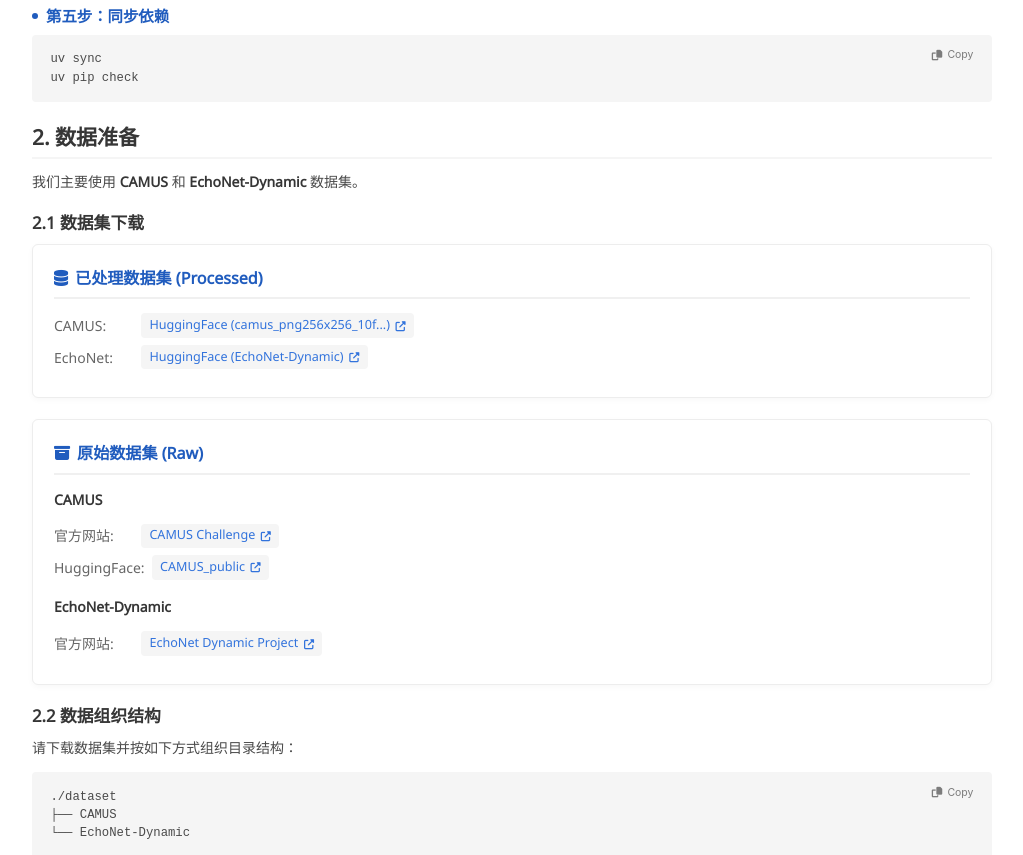
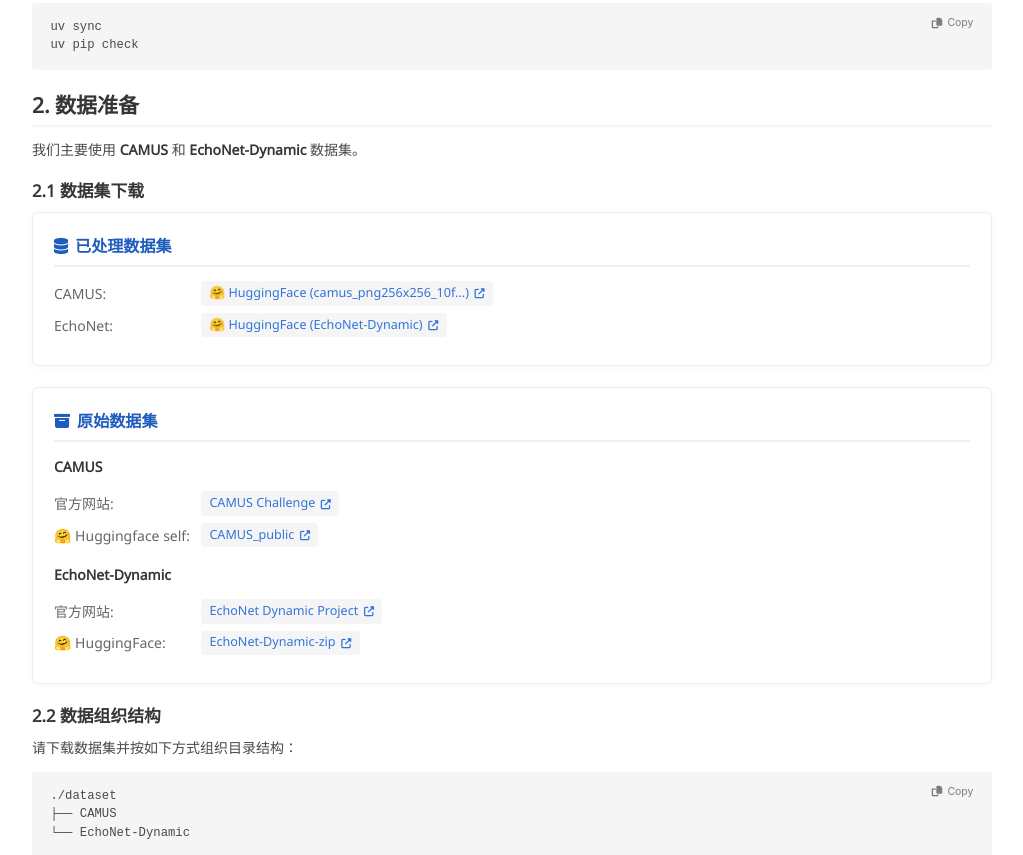
Before and after one commit to mykcs/gdkvm-project-20251210, a plain HTML site: page Reproduction/index.html in a window 1280 px wide. Shown: the part 1251-2106 px from the top of the page, without its empty margins (128-1151 px from the left). Drawn offline with nearby package versions, Linux system fonts and the light colour scheme; some icons are missing; a web font is replaced by a local one.

Commit message:
Update index.html

```diff
--- a/Reproduction/index.html
+++ b/Reproduction/index.html
@@ -154,7 +154,7 @@
     }
     .data-label {
       font-weight: 500;
-      min-width: 80px;
+      min-width: 140px; /* Increased width to accommodate longer labels */
       color: #666;
       margin-right: 0.5rem;
     }
@@ -233,7 +233,6 @@
     </div>
 
     <h3 class="subsection-title">1.3 项目初始化步骤</h3>
-    <p>配置好 uv 后，请按照以下步骤复现环境：</p>
 
     <div class="step-title">第一步：初始化项目与环境</div>
     <p>初始化项目并创建虚拟环境（指定 Python 版本）。<br>
@@ -316,25 +315,25 @@ uv pip check</code></pre>
     <h3 class="subsection-title">2.1 数据集下载</h3>
 
     <div class="data-card">
-      <div class="data-name"><i class="fas fa-database"></i> 已处理数据集 (Processed)</div>
+      <div class="data-name"><i class="fas fa-database"></i> 已处理数据集</div>
       <ul class="data-links">
         <li>
           <span class="data-label">CAMUS:</span>
           <a href="https://huggingface.co/datasets/miyuki17/camus_png256x256_10f_20250709" target="_blank" class="link-tag">
-            HuggingFace (camus_png256x256_10f...) <i class="fas fa-external-link-alt"></i>
+            🤗 HuggingFace (camus_png256x256_10f...) <i class="fas fa-external-link-alt"></i>
           </a>
         </li>
         <li>
           <span class="data-label">EchoNet:</span>
           <a href="https://huggingface.co/datasets/miyuki17/EchoNet-Dynamic" target="_blank" class="link-tag">
-            HuggingFace (EchoNet-Dynamic) <i class="fas fa-external-link-alt"></i>
+            🤗 HuggingFace (EchoNet-Dynamic) <i class="fas fa-external-link-alt"></i>
           </a>
         </li>
       </ul>
     </div>
 
     <div class="data-card">
-      <div class="data-name"><i class="fas fa-archive"></i> 原始数据集 (Raw)</div>
+      <div class="data-name"><i class="fas fa-archive"></i> 原始数据集</div>
 
       <div class="data-subsection">
         <span class="data-sub-title">CAMUS</span>
@@ -346,7 +345,7 @@ uv pip check</code></pre>
             </a>
           </li>
           <li>
-            <span class="data-label">HuggingFace:</span>
+            <span class="data-label">🤗 Huggingface self:</span>
             <a href="https://huggingface.co/datasets/miyuki17/CAMUS_public" target="_blank" class="link-tag">
               CAMUS_public <i class="fas fa-external-link-alt"></i>
             </a>
@@ -361,6 +360,12 @@ uv pip check</code></pre>
             <span class="data-label">官方网站:</span>
             <a href="https://echonet.github.io/dynamic/" target="_blank" class="link-tag">
               EchoNet Dynamic Project <i class="fas fa-external-link-alt"></i>
+            </a>
+          </li>
+          <li>
+            <span class="data-label">🤗 HuggingFace:</span>
+            <a href="https://huggingface.co/datasets/miyuki17/EchoNet-Dynamic-zip" target="_blank" class="link-tag">
+              EchoNet-Dynamic-zip <i class="fas fa-external-link-alt"></i>
             </a>
           </li>
         </ul>
```
